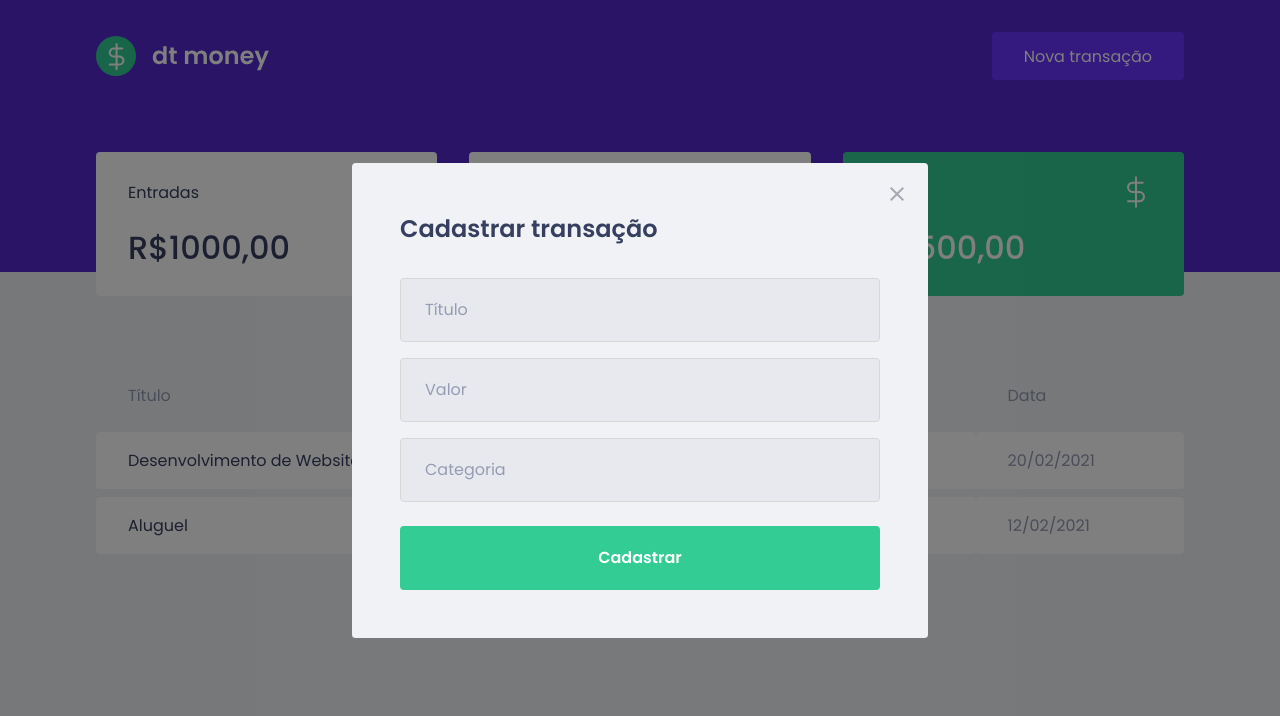
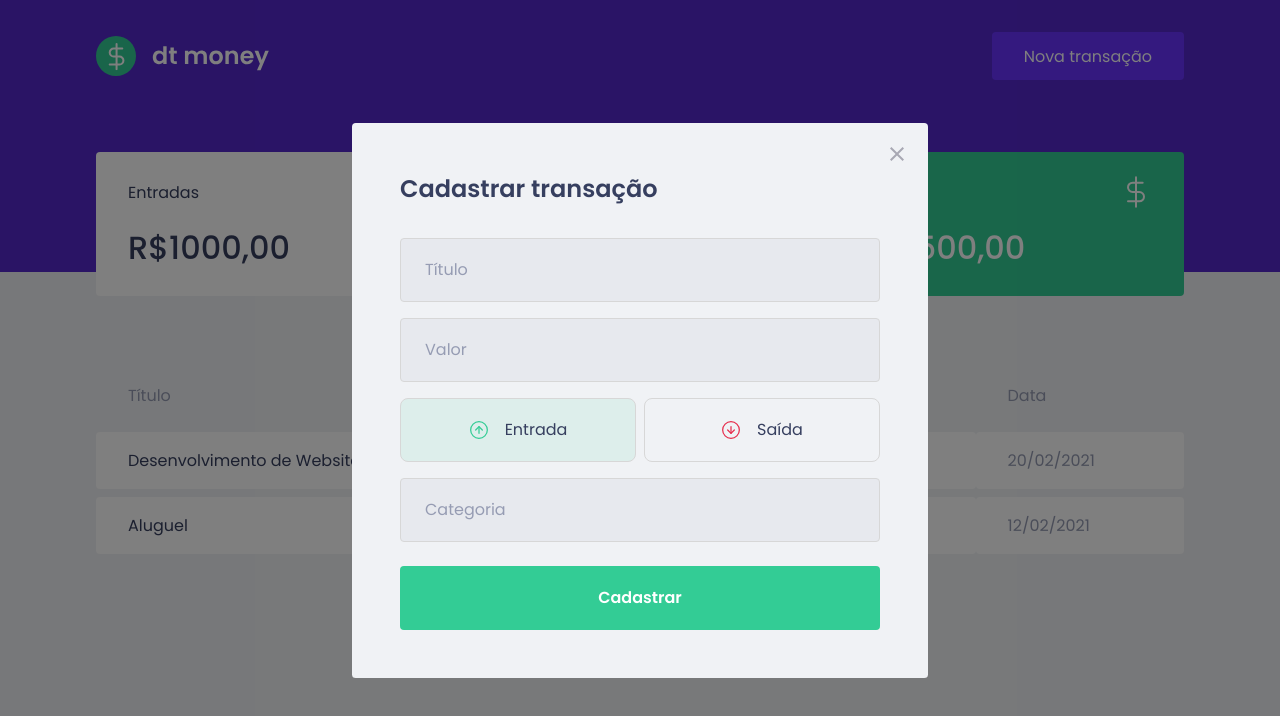
Before and after one commit to brunoamil/dt-money, a React (Create React App) app: page / in a window 1280 px wide. Both pictures are taken after a click on the button "Nova transação". Shown: the top 716 px of the page. Built offline with nearby package versions, Linux system fonts and the light colour scheme; no server answers; what miragejs would draw is missing.

Commit message:
finalizando a estilizaçao do modal

```diff
--- a/package.json
+++ b/package.json
@@ -5,6 +5,7 @@
   "dependencies": {
     "axios": "^0.21.1",
     "miragejs": "^0.1.41",
+    "polished": "^4.1.3",
     "react": "^17.0.2",
     "react-dom": "^17.0.2",
     "react-modal": "^3.14.3",
--- a/src/components/NewTransactionModal/index.tsx
+++ b/src/components/NewTransactionModal/index.tsx
@@ -1,6 +1,10 @@
+import { useState } from "react";
 import Modal from "react-modal";
 import closeImg from "../../assets/close.svg";
-import { Container } from "./styles";
+import incomeImg from "../../assets/income.svg";
+import outcomeImg from "../../assets/outcome.svg";
+
+import { Container, TransactionTypeContainer, RadioBox } from "./styles";
 
 interface NewTransactionModalProps {
   isOpen: boolean;
@@ -10,6 +14,8 @@
   isOpen,
   onRequestClose,
 }: NewTransactionModalProps) {
+  const [type, setType] = useState("deposit");
+
   return (
     <Modal
       isOpen={isOpen}
@@ -24,6 +30,27 @@
         <h2>Cadastrar transação</h2>
         <input placeholder="Título" />
         <input placeholder="Valor" />
+
+        <TransactionTypeContainer>
+          <RadioBox
+            type="button"
+            onClick={() => setType("deposit")}
+            isActive={type === "deposit"}
+            activeColor="green"
+          >
+            <img src={incomeImg} alt="Entrada" />
+            <span>Entrada</span>
+          </RadioBox>
+          <RadioBox
+            type="button"
+            onClick={() => setType("withdraw")}
+            isActive={type === "withdraw"}
+            activeColor="red"
+          >
+            <img src={outcomeImg} alt="Entrada" />
+            <span>Saída</span>
+          </RadioBox>
+        </TransactionTypeContainer>
         <input placeholder="Categoria" />
         <button type="submit">Cadastrar</button>
       </Container>
--- a/src/components/NewTransactionModal/styles.ts
+++ b/src/components/NewTransactionModal/styles.ts
@@ -1,5 +1,5 @@
 import styled from 'styled-components';
-
+import { darken, transparentize } from 'polished';
 export const Container = styled.form`
   h2 {
     color: var(--text-title);
@@ -44,3 +44,52 @@
       }
     }
 `;
+
+export const TransactionTypeContainer = styled.div`
+  margin: 1rem 0;
+  display: grid;
+  grid-template-columns: 1fr 1fr;
+  gap: 0.5rem;
+`;
+
+interface RadioBoxProps {
+  isActive: boolean;
+  activeColor: 'green' | 'red';
+}
+
+const colors = {
+  green: '#33cc95',
+  red: '#e52e4d'
+}
+
+export const RadioBox = styled.button<RadioBoxProps>`
+    height: 4rem;
+    border: 1px solid #d7d7d7;
+    border-radius: 0.5rem;
+
+    background: ${(props) => props.isActive
+    ? transparentize(0.9, colors[props.activeColor])
+    : "transparent"
+    };
+
+    display: flex;
+    align-items: center;
+    justify-content: center;
+    transition: border-color: 0.2s;
+
+    &:hover {
+      border-color: ${darken(0.1, '#d7d7d7')};
+    }
+
+    img {
+      width: 20px;
+      height: 20px;
+    }
+
+    span {
+      display: inline-block;
+      margin-left: 1rem;
+      font-size: 1rem;
+      color: var(--text-title);
+    }
+`;
```
Also changed, not shown: 1 other file (tests, documents, lock files or other folders).
